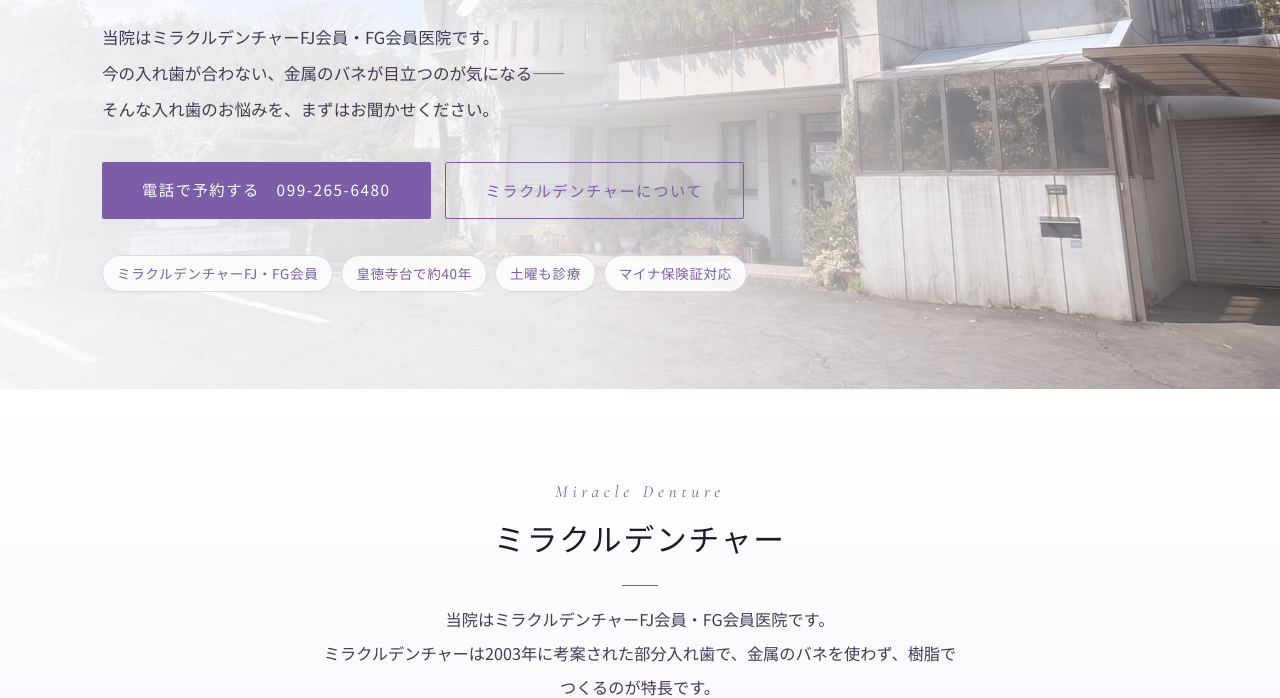
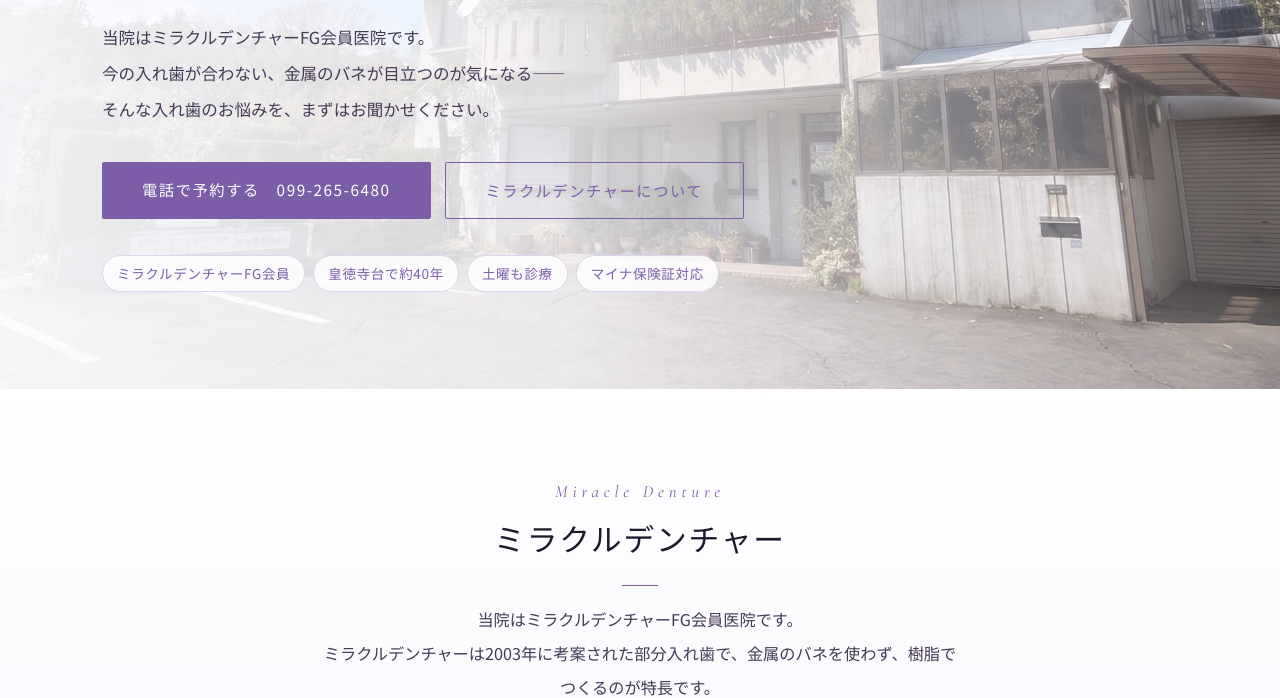
Before and after one commit to Ryousuke15/fujimura-dental-clinic, a plain HTML site: page index.html in a window 1280 px wide. Shown: the part 411-1109 px from the top of the page. Drawn offline with nearby package versions, Linux system fonts and the light colour scheme.

Commit message:
公式バナー追加、会員表記をFG会員に統一、取り扱い医院一覧へのリンク追加
Co-Authored-By: Claude Opus 5.5 <noreply@anthropic.com>
Claude-Session: https://claude.ai/code/session_01CKXDPgvoksSTwB8anxZZjV

```diff
--- a/index.html
+++ b/index.html
@@ -6,9 +6,9 @@
 <meta name="viewport" content="width=device-width, initial-scale=1">
 <meta name="format-detection" content="telephone=no">
 <title>藤村歯科クリニック｜鹿児島市皇徳寺台の歯医者</title>
-<meta name="description" content="鹿児島市皇徳寺台の歯医者【藤村歯科クリニック】。ミラクルデンチャーFJ会員・FG会員医院。金属のバネがない入れ歯のご相談を中心に、虫歯・歯周病・予防歯科に対応。開業約40年。TEL 099-265-6480">
+<meta name="description" content="鹿児島市皇徳寺台の歯医者【藤村歯科クリニック】。ミラクルデンチャーFG会員医院。金属のバネがない入れ歯のご相談を中心に、虫歯・歯周病・予防歯科に対応。開業約40年。TEL 099-265-6480">
 <meta property="og:title" content="藤村歯科クリニック｜鹿児島市皇徳寺台の歯医者">
-<meta property="og:description" content="鹿児島市皇徳寺台の歯医者【藤村歯科クリニック】。ミラクルデンチャーFJ会員・FG会員医院。金属のバネがない入れ歯のご相談を中心に、虫歯・歯周病・予防歯科に対応。開業約40年。TEL 099-265-6480">
+<meta property="og:description" content="鹿児島市皇徳寺台の歯医者【藤村歯科クリニック】。ミラクルデンチャーFG会員医院。金属のバネがない入れ歯のご相談を中心に、虫歯・歯周病・予防歯科に対応。開業約40年。TEL 099-265-6480">
 <meta property="og:type" content="website">
 <meta property="og:locale" content="ja_JP">
 <meta property="og:site_name" content="藤村歯科クリニック">
@@ -64,12 +64,12 @@
   <div class="mv-inner fade-up">
     <p class="mv-en">Miracle Denture</p>
     <h1 class="mv-title">金属のバネがない<br class="sp-only">入れ歯<br><em>ミラクルデンチャー</em></h1>
-    <p class="mv-text">当院はミラクルデンチャーFJ会員・FG会員医院です。<br>今の入れ歯が合わない、金属のバネが目立つのが気になる——<br>そんな入れ歯のお悩みを、まずはお聞かせください。</p>
+    <p class="mv-text">当院はミラクルデンチャーFG会員医院です。<br>今の入れ歯が合わない、金属のバネが目立つのが気になる——<br>そんな入れ歯のお悩みを、まずはお聞かせください。</p>
     <div class="mv-btns">
       <a href="tel:0992656480" class="btn btn-primary">電話で予約する　099-265-6480</a>
       <a href="#miracle" class="btn btn-outline">ミラクルデンチャーについて</a>
     </div>
-    <ul class="mv-tags"><li>ミラクルデンチャーFJ・FG会員</li><li>皇徳寺台で約40年</li><li>土曜も診療</li><li>マイナ保険証対応</li></ul>
+    <ul class="mv-tags"><li>ミラクルデンチャーFG会員</li><li>皇徳寺台で約40年</li><li>土曜も診療</li><li>マイナ保険証対応</li></ul>
   </div>
 </section>
 
@@ -77,7 +77,7 @@
 <section class="md" id="miracle">
   <div class="container">
     <div class="sec-head center"><p class="sec-en">Miracle Denture</p><h2 class="sec-title">ミラクルデンチャー</h2>
-      <p class="lead">当院はミラクルデンチャーFJ会員・FG会員医院です。<br>ミラクルデンチャーは2003年に考案された部分入れ歯で、金属のバネを使わず、樹脂でつくるのが特長です。</p></div>
+      <p class="lead">当院はミラクルデンチャーFG会員医院です。<br>ミラクルデンチャーは2003年に考案された部分入れ歯で、金属のバネを使わず、樹脂でつくるのが特長です。</p></div>
     <ul class="md-points fade-up">
       <li><b>01</b><h3>金属のバネを使わない</h3><p>口元から金属が見えにくく、入れ歯だと気づかれにくい見た目に配慮しています。</p></li>
       <li><b>02</b><h3>「ミラクルタッチ」で固定</h3><p>独自の構造で、残っている歯に入れ歯を固定します。</p></li>
@@ -94,6 +94,7 @@
         <p class="risk">残っている歯の状態によっては適応できない場合があります。慣れるまで違和感が出ることがあり、調整のため複数回のご来院が必要です。</p>
         <div class="md-btns"><a href="tel:0992656480" class="btn btn-primary">電話で相談する</a><a href="services.html#ireba" class="btn btn-outline">詳しく見る</a></div>
         <p class="md-official"><a href="https://miracle-denture.site/" target="_blank" rel="noopener">ミラクルデンチャー公式サイトを見る</a></p>
+        <p class="md-official"><a href="https://miraclelabo.com/clinic/" target="_blank" rel="noopener">取り扱い歯科医院一覧（ミラクルラボ株式会社）</a></p>
       </div>
     </div>
     <p class="md-banner-wrap"><a href="https://miracle-denture.site/" target="_blank" rel="noopener" class="ph md-banner" data-label=""><img src="images/miracle_banner.png" alt="ミラクルデンチャー公式サイトバナー" loading="lazy"></a></p>
@@ -168,7 +169,7 @@
       <div>
         <p class="feature-point">POINT <b>01</b></p>
         <h3>当院のメイン治療<br>入れ歯「ミラクルデンチャー」</h3>
-        <p>当院はミラクルデンチャーFJ会員・FG会員医院です。金属のバネを使わず樹脂でつくる部分入れ歯で、口元が自然に見えるよう配慮されています。今の入れ歯が合わない、すぐ外してしまうといったお悩みもお聞かせください。</p>
+        <p>当院はミラクルデンチャーFG会員医院です。金属のバネを使わず樹脂でつくる部分入れ歯で、口元が自然に見えるよう配慮されています。今の入れ歯が合わない、すぐ外してしまうといったお悩みもお聞かせください。</p>
         <a href="services.html#ireba" class="btn-more">詳しくはこちら</a>
       </div>
     </div>
```
Also changed, not shown: doctor.html (+1 -1 lines), services.html (+3 -2 lines), images/miracle_banner.png (added).
